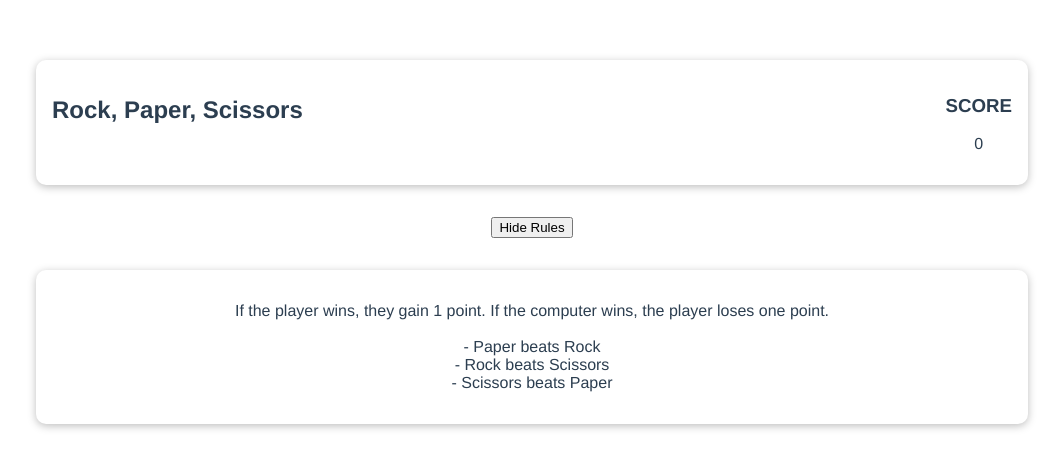
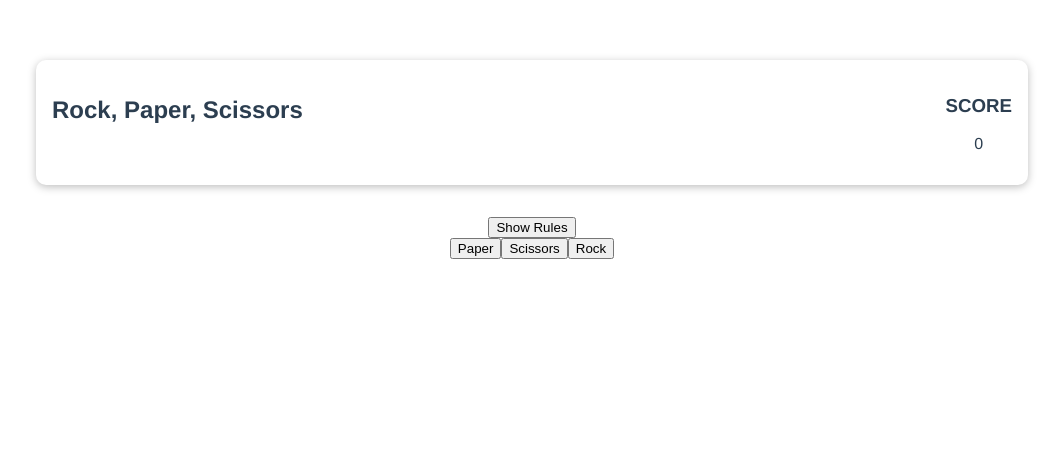
Before and after one commit to Mirthay/-Rock-Paper-Scissors-, a Vue app: page /products in a window 1280 px wide. Shown: the top 468 px of the page, without its empty margins (108-1171 px from the left). Built offline with nearby package versions, Linux system fonts and the light colour scheme.

Commit message:
zfunkcnenie tlacitiek v gameitems

```diff
--- a/src/App.vue
+++ b/src/App.vue
@@ -2,7 +2,7 @@
   <the-header> </the-header>
   <button @click="triggerRules">{{ showOrHide }} Rules</button>
   <the-rules v-if="showRules"></the-rules>
-  <game-items></game-items>
+  <game-items v-if="!notSelected"></game-items>
 </template>
 
 <script>
@@ -28,6 +28,9 @@ export default {
     showOrHide() {
       return this.showRules ? "Hide" : "Show";
     },
+    notSelected() {
+      return this.$store.getters.notSelected;
+    },
   },
 };
 </script>
--- a/src/components/GameItems.vue
+++ b/src/components/GameItems.vue
@@ -1,3 +1,18 @@
 <template>
-  <div></div>
+  <div>
+    <button @click="playerSelect('paper')">Paper</button>
+    <button @click="playerSelect('scissors')">Scissors</button>
+    <button @click="playerSelect('rock')">Rock</button>
+    <p>{{ this.$store.state.playerSelected }}</p>
+  </div>
 </template>
+
+<script>
+export default {
+  methods: {
+    playerSelect(payload) {
+      this.$store.dispatch("playerSelect", payload);
+    },
+  },
+};
+</script>
--- a/src/store/index.js
+++ b/src/store/index.js
@@ -10,11 +10,21 @@ const store = createStore({
       - Paper beats Rock <br>
          - Rock beats Scissors <br>
          - Scissors beats Paper </p> `,
-      showRules: true,
+      showRules: false,
+      playerSelected: null,
+      computerSelected: null,
     };
   },
-  mutations: {},
-  actions: {},
+  mutations: {
+    playerSelect(state, payload) {
+      state.playerSelected = payload;
+    },
+  },
+  actions: {
+    playerSelect(context, payload) {
+      context.commit("playerSelect", payload);
+    },
+  },
   getters: {
     title(state) {
       return state.title;
@@ -28,6 +38,9 @@ const store = createStore({
     score(state) {
       return state.score;
     },
+    notSelected(state) {
+      return state.playerSelected;
+    },
   },
 });
 
```
